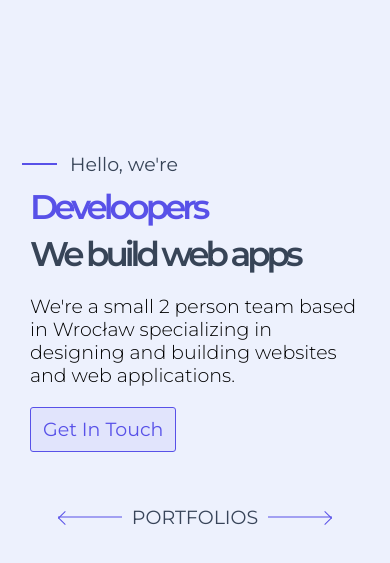
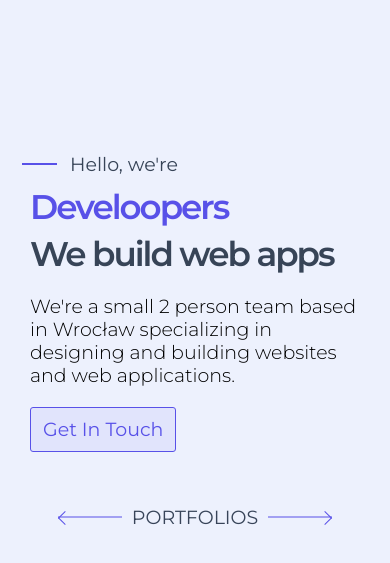
Before and after one commit to pz1996r/develoopers_portfolio, a Gatsby site: page / in a window 390 px wide. Shown: the part 107-670 px from the top of the page. Built offline with nearby package versions, Linux system fonts and the light colour scheme; Gatsby itself is replaced by a stand-in of ours.

Commit message:
letter-spacing mobile

```diff
--- a/src/components/Main-home/Introduction.js
+++ b/src/components/Main-home/Introduction.js
@@ -105,8 +105,9 @@ export const H2 = styled.h2`
     transform: translate(0,20px);
     opacity: 0.05;
     /* montserrat letter spacing */
-    letter-spacing: -4px !important;
+    letter-spacing: -2px !important;
     @media (min-width: 1024px){
+        letter-spacing: -4px !important;
         margin-bottom: 20px;
     }
 `;
@@ -120,9 +121,10 @@ export const H1 = styled.h1`
     transform: translate(0,20px);
     opacity: 0.05;
     /* montserrat letter spacing */
-    letter-spacing: -4px !important;
+    letter-spacing: -2px !important;
 
     @media (min-width: 1024px){
+        letter-spacing: -4px !important;
         margin-bottom: 20px;
     }
 
```
